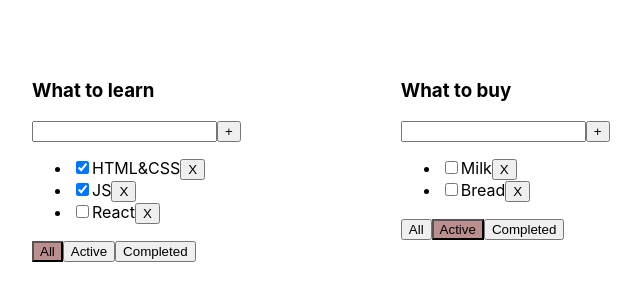
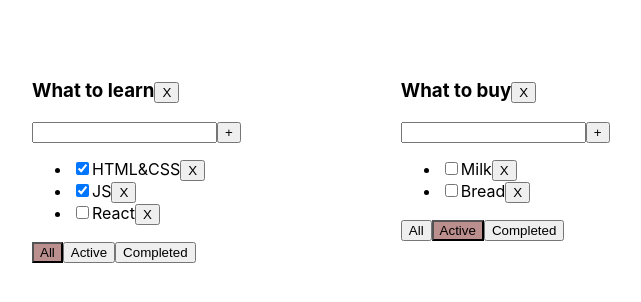
Before and after one commit to KobraMik/DOMYSELF, a React (Create React App) app in the folder DOMYSELF/: page / in a window 1280 px wide. Shown: the top 302 px of the page, without its empty margins (28-669 px from the left). Built offline with nearby package versions, Linux system fonts and the light colour scheme.

Commit message:
create two todolists (filters and remove Todolist)

```diff
--- a/DOMYSELF/src/App.tsx
+++ b/DOMYSELF/src/App.tsx
@@ -1,13 +1,18 @@
 import React, {useState} from 'react';
 import './App.css';
-import {Todolist} from "./Todolist";
+import {taskType, Todolist} from "./Todolist";
 import {v1} from "uuid";
 
 export type filterType = 'All' | 'Active' | 'Completed'
+
 export type todolistsType = {
     id: string,
     title: string,
     filter: filterType
+}
+
+type TaskStateType = {
+    [key: string]: Array<taskType>
 }
 
 function App() {
@@ -51,7 +56,7 @@ function App() {
         {id: todolistId2, title: "What to buy", filter: "Active"},
     ])
 
-    let [tasks, setTasks] = useState(
+    let [tasks, setTasks] = useState<TaskStateType>(
         {
             [todolistId1]: [
                 {id: v1(), title: "HTML&CSS", checked: true},
@@ -63,6 +68,12 @@ function App() {
                 {id: v1(), title: "Bread", checked: false},
             ]
         });
+
+    function removeTodolist(id: string) {
+        setTodolists(todolists.filter(m => m.id !== id));
+        delete tasks[id];
+        setTasks({...tasks})
+    }
 
     return (
         <div className="App">
@@ -86,6 +97,7 @@ function App() {
                     wantToChange={wantToChange}
                     filter={m.filter}
                     changeFilter={changeFilter}
+                    removeTodolist={removeTodolist}
                 />
             })}
         </div>
--- a/DOMYSELF/src/Todolist.tsx
+++ b/DOMYSELF/src/Todolist.tsx
@@ -2,7 +2,7 @@ import React, {useState} from "react";
 import './App.css';
 import {filterType} from "./App";
 
-type taskType = {
+export type taskType = {
     id: string;
     title: string;
     checked: boolean;
@@ -17,6 +17,7 @@ type propsType = {
     filter: filterType
     changeFilter: (value: filterType, id: string) => void
     id: string
+    removeTodolist: (id: string) => void
 }
 
 export function Todolist(props: propsType) {
@@ -40,10 +41,18 @@ export function Todolist(props: propsType) {
         props.changeFilter(value, id)
     }
 
+    function removeTodolist(){
+        props.removeTodolist(props.id)
+    }
+
     return (
         <div className="App">
             <div>
-                <h3>{props.title}</h3>
+                <div>
+                    <h3>{props.title}
+                        <button onClick={removeTodolist}>X</button>
+                    </h3>
+                </div>
                 <div>
                     <input onChange={onChangeHandler}
                            value={inputTitle}
```
